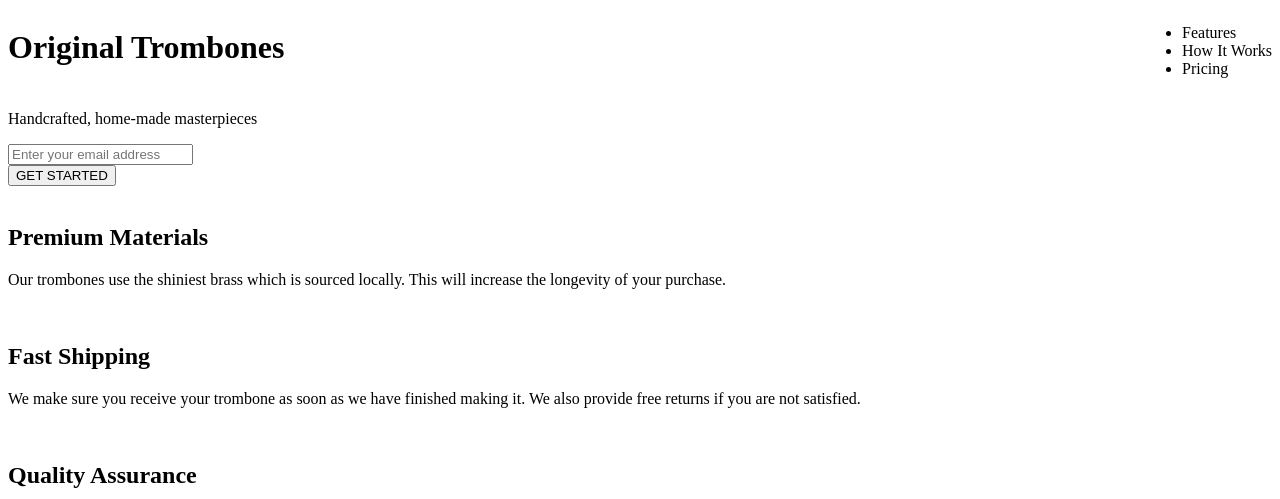
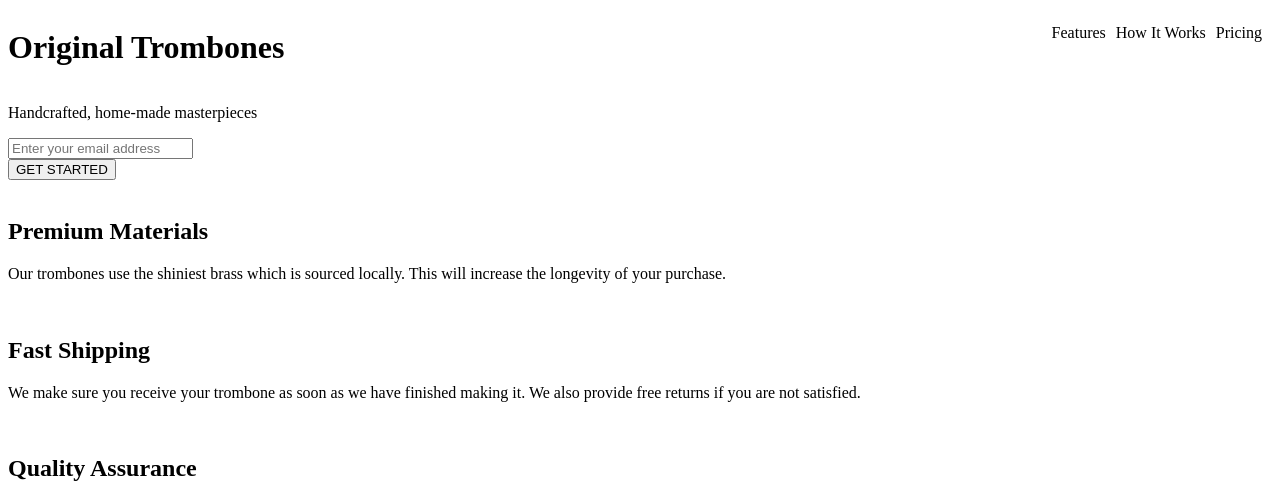
Before and after one commit to dieg00/FCCProductLandingPage, a plain HTML site: page index.html in a window 1280 px wide. Shown: the top 499 px of the page. Drawn offline with Linux system fonts and the light colour scheme.

Commit message:
Fix nav items

```diff
--- a/index.html
+++ b/index.html
@@ -10,10 +10,10 @@
 		<header>
 			<h1>Original Trombones</h1>
 			<nav>
-				<ul class="navegation">
-					<li>Features</li>
-					<li>How It Works</li>
-					<li>Pricing</li>
+				<ul class="navigation">
+					<li class="navItem">Features</li>
+					<li class="navItem">How It Works</li>
+					<li class="navItem">Pricing</li>
 				</ul>
 			</nav>
 		</header>
--- a/styles.css
+++ b/styles.css
@@ -7,4 +7,10 @@ header {
 .navigation {
 	display: flex;
 	flex-direction: row;
+	justify-content: space-around;
+	list-style-type: none;
 }
+
+.navItem {
+	margin-right: 10px;
+}
```
